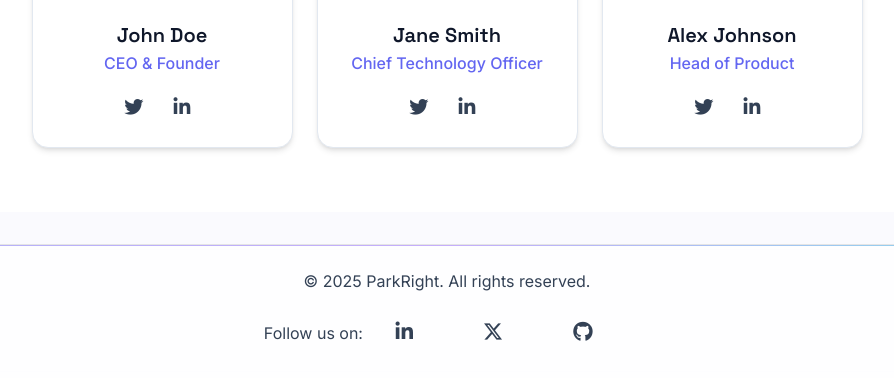
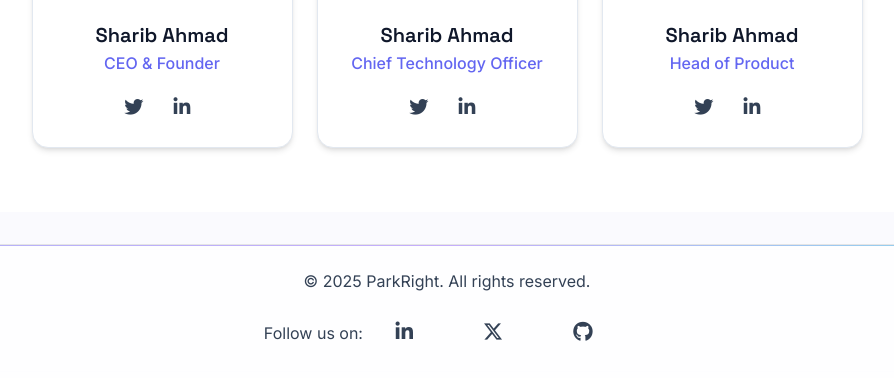
Before and after one commit to sharib-ahmad/vehicle-parking-app, a Flask app: page /about in a window 1280 px wide. Shown: the part 2029-2407 px from the top of the page, without its empty margins (193-1087 px from the left). Run offline with Flask 3, Linux system fonts and the light colour scheme.

Commit message:
updating the about us page

```diff
--- a/templates/about.html
+++ b/templates/about.html
@@ -82,39 +82,39 @@ ParkRight | About Us
         <div class="row g-4 justify-content-center">
             <div class="col-lg-3 col-md-6" data-aos="zoom-in" data-aos-delay="100">
                 <div class="team-member-card">
-                    <img src="https://randomuser.me/api/portraits/men/32.jpg" alt="Team Member 1" class="team-member-image">
+                    <img src="https://pbs.twimg.com/profile_images/1759454845197541376/9E3hmhHS_400x400.jpg" alt="Team Member 1" class="team-member-image">
                     <div class="team-member-info">
-                        <h4 class="team-member-name">John Doe</h4>
+                        <h4 class="team-member-name">Sharib Ahmad</h4>
                         <p class="team-member-role">CEO & Founder</p>
                         <div class="team-social-links">
-                            <a href="#"><i class="fab fa-twitter"></i></a>
-                            <a href="#"><i class="fab fa-linkedin-in"></i></a>
+                            <a href="https://x.com/sharib__ahmad" target="_blank"><i class="fab fa-twitter"></i></a>
+                            <a href="https://www.linkedin.com/in/sharib-ahmad-765b90311/" target="_blank"><i class="fab fa-linkedin-in"></i></a>
                         </div>
                     </div>
                 </div>
             </div>
             <div class="col-lg-3 col-md-6" data-aos="zoom-in" data-aos-delay="200">
                 <div class="team-member-card">
-                    <img src="https://randomuser.me/api/portraits/women/44.jpg" alt="Team Member 2" class="team-member-image">
+                    <img src="https://media.licdn.com/dms/image/v2/D4D03AQFjj9n7jbJbRw/profile-displayphoto-shrink_400_400/B4DZSEgruAHYAg-/0/1737389948282?e=1756944000&v=beta&t=_fNrayb8_o_LoIFdrNgvoKk53AgrPK7MCi2kh4gssmU" alt="Team Member 2" class="team-member-image">
                     <div class="team-member-info">
-                        <h4 class="team-member-name">Jane Smith</h4>
+                        <h4 class="team-member-name">Sharib Ahmad</h4>
                         <p class="team-member-role">Chief Technology Officer</p>
                         <div class="team-social-links">
-                            <a href="#"><i class="fab fa-twitter"></i></a>
-                            <a href="#"><i class="fab fa-linkedin-in"></i></a>
+                            <a href="https://x.com/sharib__ahmad" target="_blank"><i class="fab fa-twitter"></i></a>
+                            <a href="https://www.linkedin.com/in/sharib-ahmad-765b90311/" target="_blank"><i class="fab fa-linkedin-in"></i></a>
                         </div>
                     </div>
                 </div>
             </div>
             <div class="col-lg-3 col-md-6" data-aos="zoom-in" data-aos-delay="300">
                 <div class="team-member-card">
-                    <img src="https://randomuser.me/api/portraits/men/46.jpg" alt="Team Member 3" class="team-member-image">
+                    <img src="https://avatars.githubusercontent.com/u/140051794?v=4" alt="Team Member 3" class="team-member-image">
                     <div class="team-member-info">
-                        <h4 class="team-member-name">Alex Johnson</h4>
+                        <h4 class="team-member-name">Sharib Ahmad</h4>
                         <p class="team-member-role">Head of Product</p>
                         <div class="team-social-links">
-                            <a href="#"><i class="fab fa-twitter"></i></a>
-                            <a href="#"><i class="fab fa-linkedin-in"></i></a>
+                            <a href="https://x.com/sharib__ahmad" target="_blank"><i class="fab fa-twitter"></i></a>
+                            <a href="https://www.linkedin.com/in/sharib-ahmad-765b90311/" target="_blank"><i class="fab fa-linkedin-in"></i></a>
                         </div>
                     </div>
                 </div>
```
